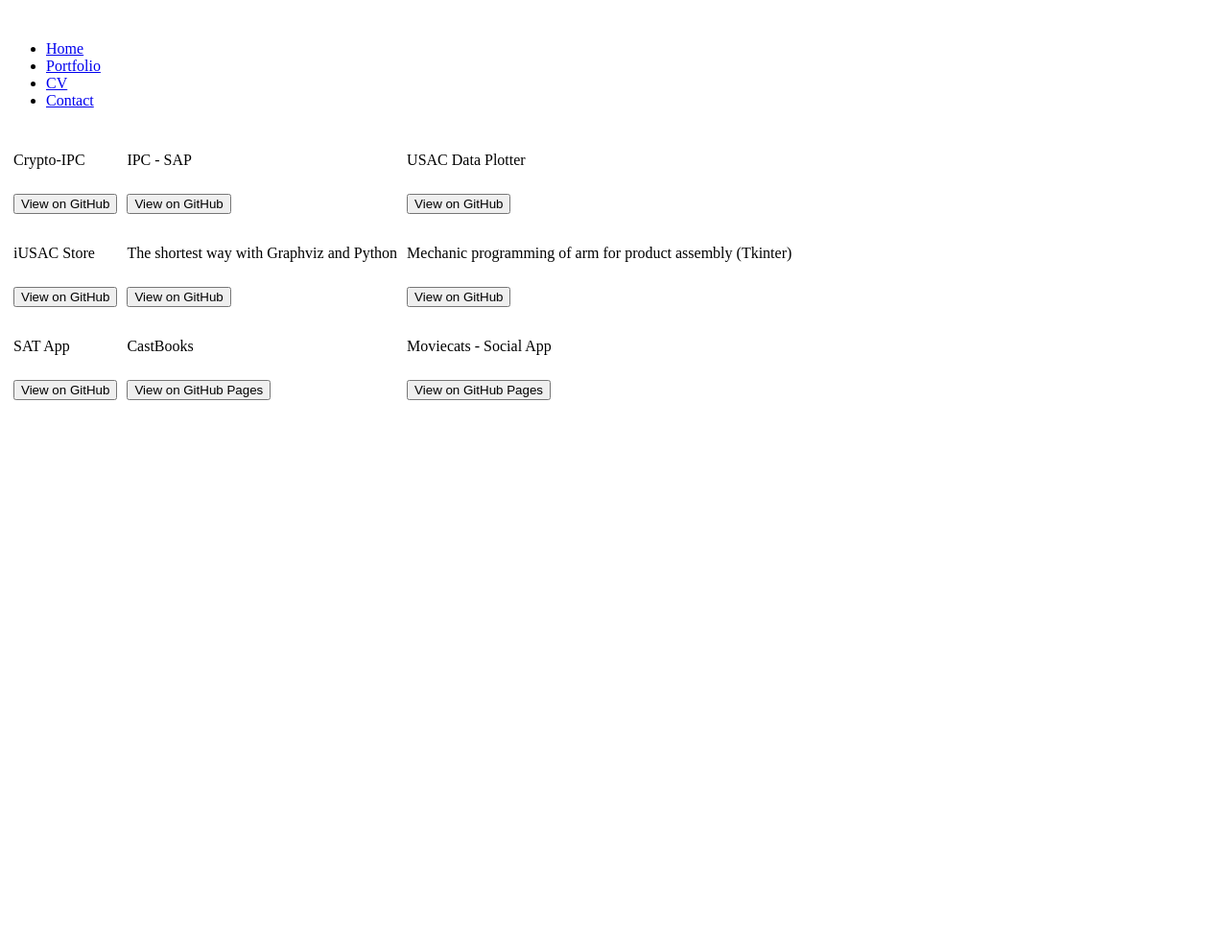
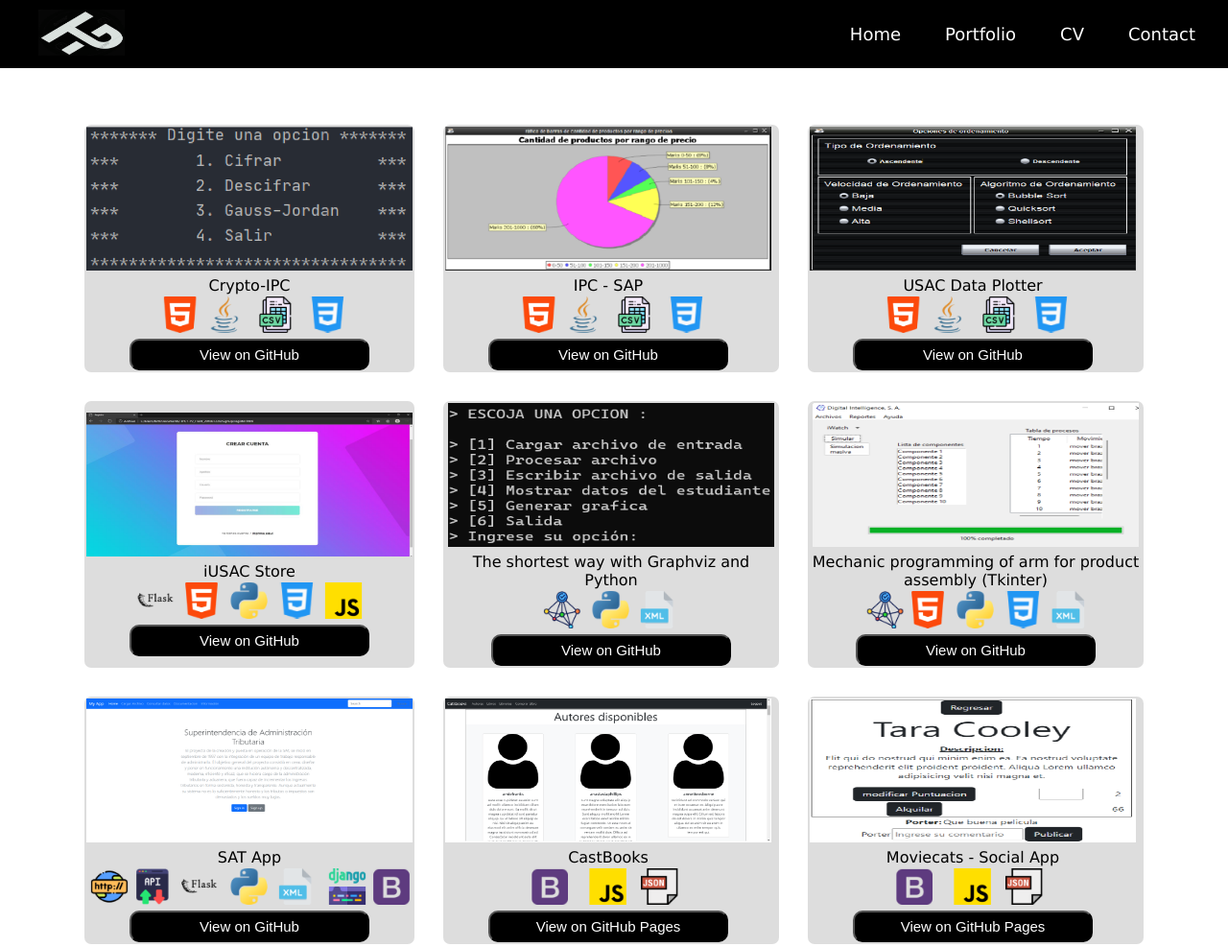
Before and after one commit to hxctr/webapp, a plain HTML site: page portfolio.html in a window 1280 px wide. Shown: the whole page at 96% size. Before the commit the page ends 800 px from the top, so only its background shows below. Drawn offline with Linux system fonts and the light colour scheme; the site is published under a folder, as on GitHub Pages, so addresses that start at the root find nothing.

Commit message:
updating some paths

```diff
--- a/index.html
+++ b/index.html
@@ -5,14 +5,14 @@
     <meta charset="UTF-8">
     <meta http-equiv="X-UA-Compatible" content="IE=edge">
     <meta name="viewport" content="width=device-width, initial-scale=1.0">
-    <link rel="stylesheet" href="/css/main.css">
+    <link rel="stylesheet" href="css/main.css">
     <title>Portafolio</title>
 </head>
 
 <body>
-    <img src="/images/logo_.png" alt="" id="logo">
+    <img src="images/logo_.png" alt="" id="logo">
     <div id="main-text">
-        <img src="/images/main-text.png" alt="" >
+        <img src="images/main-text.png" alt="" >
     </div>
 
     <!-- <div>
@@ -29,10 +29,10 @@
 
             <div class="menu">
 
-                <li><a href="/index.html">Home</a></li>
-                <li><a href="/portfolio.html">Portfolio</a></li>
-                <li><a href="/">CV</a></li>
-                <li><a href="/">Contact</a></li>
+                <li><a href="index.html">Home</a></li>
+                <li><a href="portfolio.html">Portfolio</a></li>
+                <li><a href="#">CV</a></li>
+                <li><a href="#">Contact</a></li>
 
             </div>
         </ul>
--- a/portfolio.html
+++ b/portfolio.html
@@ -5,13 +5,13 @@
     <meta charset="UTF-8">
     <meta http-equiv="X-UA-Compatible" content="IE=edge">
     <meta name="viewport" content="width=device-width, initial-scale=1.0">
-    <link rel="stylesheet" href="/css/main.css">
+    <link rel="stylesheet" href="css/main.css">
     <title>Document</title>
 </head>
 
 <body>
 
-    <img src="/images/logo_.png" alt="" id="logo">
+    <img src="images/logo_.png" alt="" id="logo">
     <nav class="navbar">
         <!-- LOGO -->
         <div class="logo"></div>
@@ -22,10 +22,10 @@
             <!-- NAVIGATION MENUS -->
             <div class="menu">
 
-                <li><a href="/">Home</a></li>
-                <li><a href="/">Portfolio</a></li>
-                <li><a href="/">CV</a></li>
-                <li><a href="/">Contact</a></li>
+                <li><a href="index.html">Home</a></li>
+                <li><a href="portfolio.html">Portfolio</a></li>
+                <li><a href="#">CV</a></li>
+                <li><a href="#">Contact</a></li>
 
             </div>
         </ul>
@@ -45,13 +45,13 @@
                     <table class="subtable" >
                         <tbody>
                             <tr>
-                                <td><img src="/images/p1.png" alt="" id="subtg-1"></td>
+                                <td><img src="images/p1.png" alt="" id="subtg-1"></td>
                             </tr>
                             <tr>
                                 <td>Crypto-IPC</td>
                             </tr>
                             <tr>
-                                <td><img src="/icons/icons_1.png" alt="" width="340"></td>
+                                <td><img src="icons/icons_1.png" alt="" width="340"></td>
                             </tr>
                             <tr>
                                 <td><a href="https://github.com/hxctr/-IPC1-Practica1_201807220.git"><button>View on
@@ -64,13 +64,13 @@
                     <table id="subtable">
                         <tbody>
                             <tr>
-                                <td><img src="/images/p2.png" alt="" id="subtg-1"></td>
+                                <td><img src="images/p2.png" alt="" id="subtg-1"></td>
                             </tr>
                             <tr>
                                 <td>IPC - SAP</td>
                             </tr>
                             <tr>
-                                <td><img src="/icons/icons_1.png" alt="" width="340"></td>
+                                <td><img src="icons/icons_1.png" alt="" width="340"></td>
                             </tr>
                             <tr>
                                 <td><a href="https://github.com/hxctr/-IPC1-Proyecto1_20180720.git"><button>View on
@@ -83,13 +83,13 @@
                     <table id="subtable">
                         <tbody>
                             <tr>
-                                <td><img src="/images/p3.png" alt="" id="subtg-1"></td>
+                                <td><img src="images/p3.png" alt="" id="subtg-1"></td>
                             </tr>
                             <tr>
                                 <td>USAC Data Plotter</td>
                             </tr>
                             <tr>
-                                <td><img src="/icons/icons_1.png" alt="" width="340"></td>
+                                <td><img src="icons/icons_1.png" alt="" width="340"></td>
                             </tr>
                             <tr>
                                 <td><a href="https://github.com/hxctr/-IPC1-Practica2_201807220.git"><button>View on
@@ -104,13 +104,13 @@
                     <table id="subtable">
                         <tbody>
                             <tr>
-                                <td><img src="/images/p4.png" alt="" id="subtg-1"></td>
+                                <td><img src="images/p4.png" alt="" id="subtg-1"></td>
                             </tr>
                             <tr>
                                 <td>iUSAC Store</td>
                             </tr>
                             <tr>
-                                <td><img src="/icons/icons_4.png" alt="" width="340"></td>
+                                <td><img src="icons/icons_4.png" alt="" width="340"></td>
                             </tr>
                             <tr>
                                 <td><a href="https://github.com/hxctr/-IPC1-Proyecto2_201807220.git"><button>View on
@@ -123,13 +123,13 @@
                     <table id="subtable">
                         <tbody>
                             <tr>
-                                <td><img src="/images/p5.png" alt="" id="subtg-1"></td>
+                                <td><img src="images/p5.png" alt="" id="subtg-1"></td>
                             </tr>
                             <tr>
                                 <td>The shortest way with Graphviz and Python</td>
                             </tr>
                             <tr>
-                                <td><img src="/icons/icons_5.png" alt="" width="340"></td>
+                                <td><img src="icons/icons_5.png" alt="" width="340"></td>
                             </tr>
                             <tr>
                                 <td><a href="https://github.com/hxctr/-IPC1-Proyecto2_201807220.git"><button>View on
@@ -142,13 +142,13 @@
                     <table id="subtable">
                         <tbody>
                             <tr>
-                                <td><img src="/images/p6.png" alt="" id="subtg-1"></td>
+                                <td><img src="images/p6.png" alt="" id="subtg-1"></td>
                             </tr>
                             <tr>
                                 <td>Mechanic programming of arm for product assembly (Tkinter)</td>
                             </tr>
                             <tr>
-                                <td><img src="/icons/icons_6.png" alt="" width="340"></td>
+                                <td><img src="icons/icons_6.png" alt="" width="340"></td>
                             </tr>
                             <tr>
                                 <td><a href="https://github.com/hxctr/IPC2_Proyecto2_201807220.git"><button>View on
@@ -163,13 +163,13 @@
                     <table id="subtable">
                         <tbody>
                             <tr>
-                                <td><img src="/images/p8.png" alt="" id="subtg-1"></td>
+                                <td><img src="images/p8.png" alt="" id="subtg-1"></td>
                             </tr>
                             <tr>
                                 <td>SAT App</td>
                             </tr>
                             <tr>
-                                <td><img src="/icons/icons_8.png" alt="" width="340"></td>
+                                <td><img src="icons/icons_8.png" alt="" width="340"></td>
                             </tr>
                             <tr>
                                 <td><a href="https://github.com/hxctr/IPC2_Proyecto3_201807220.git"><button>View on
@@ -182,13 +182,13 @@
                     <table>
                         <tbody>
                             <tr>
-                                <td><img src="/images/p9.png" alt="" id="subtg-1"></td>
+                                <td><img src="images/p9.png" alt="" id="subtg-1"></td>
                             </tr>
                             <tr>
                                 <td>CastBooks</td>
                             </tr>
                             <tr>
-                                <td><img src="/icons/icons_9.png" alt="" width="340"></td>
+                                <td><img src="icons/icons_9.png" alt="" width="340"></td>
                             </tr>
                             <tr>
                                 <td><a href="https://hectorponsoy.github.io/-EDD_junio-Proyecto1_201807220/"><button>View on
@@ -201,13 +201,13 @@
                     <table>
                         <tbody>
                             <tr>
-                                <td><img src="/images/p10.png" alt="" id="subtg-1"></td>
+                                <td><img src="images/p10.png" alt="" id="subtg-1"></td>
                             </tr>
                             <tr>
                                 <td>Moviecats - Social App</td>
                             </tr>
                             <tr>
-                                <td><img src="/icons/icons_9.png" alt="" width="340"></td>
+                                <td><img src="icons/icons_9.png" alt="" width="340"></td>
                             </tr>
                             <tr>
                                 <td><a href="https://hectorponsoy.github.io/-EDD-junio-Proyecto2-201807220/"><button>View on
```
